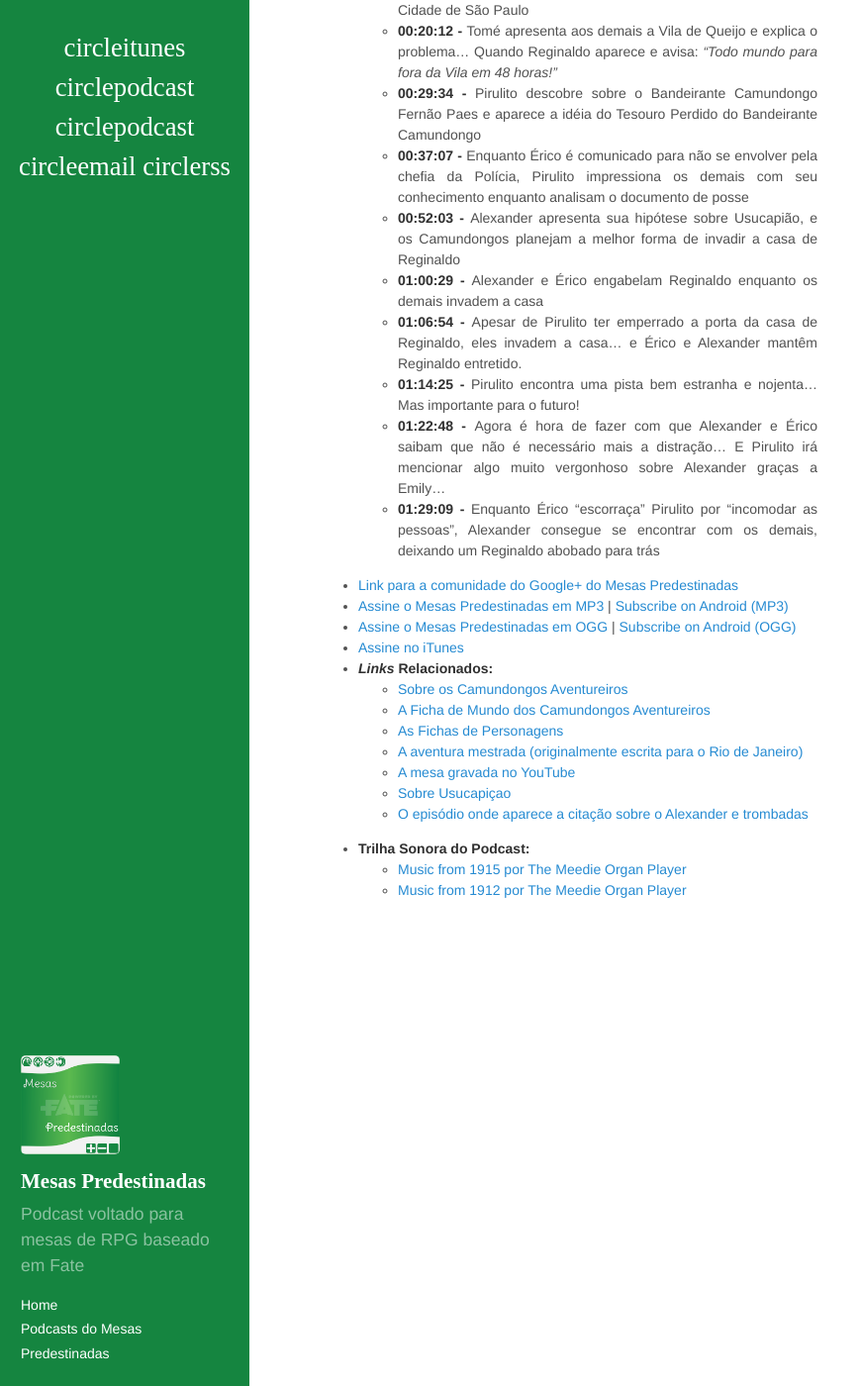
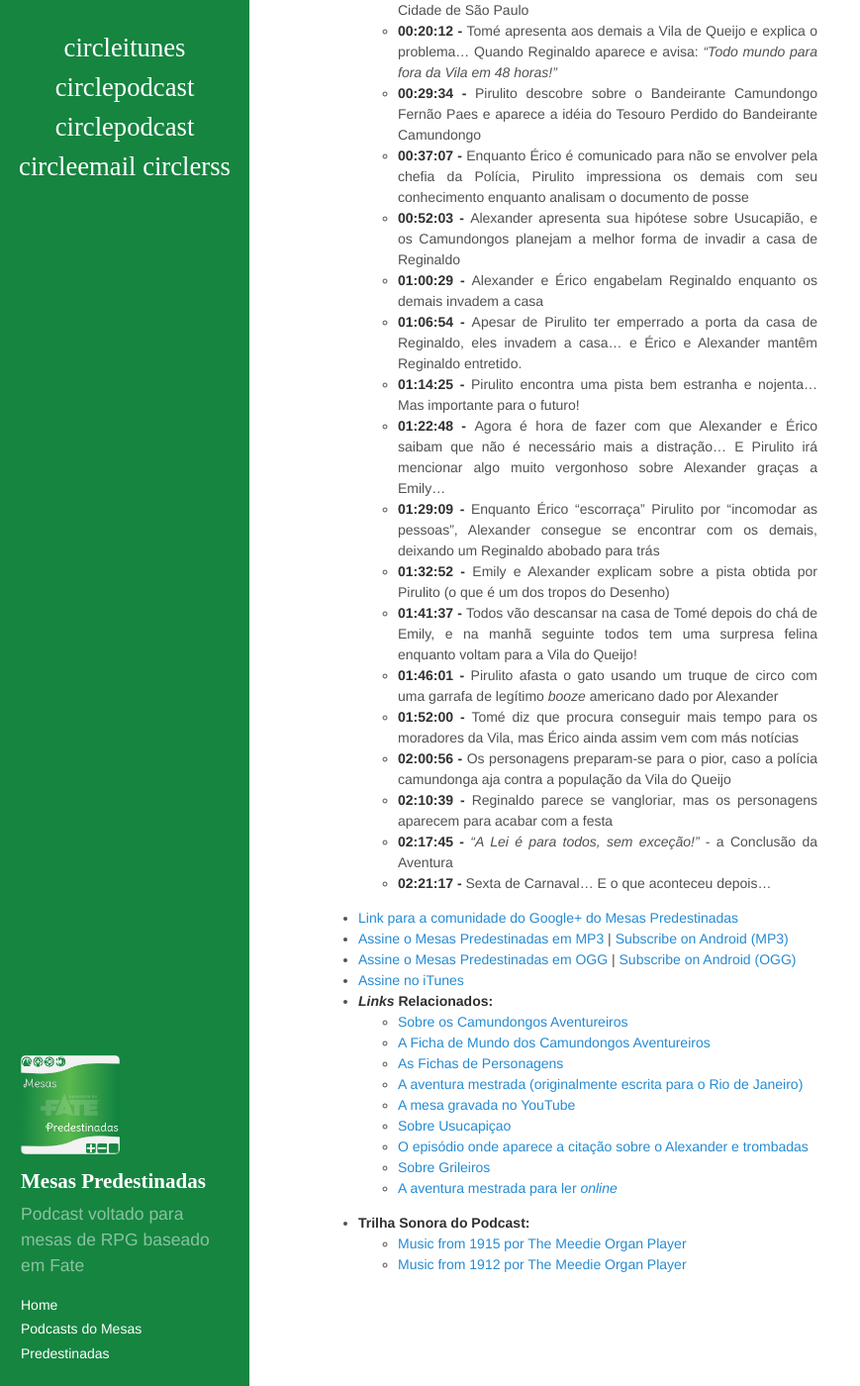
Before and after one commit to mesaspredestinadas/mesaspredestinadas.github.io, a Jekyll site: the page built from _posts/2016-07-29-MP7-VilaDoQueijo.md, in a window 1280 px wide and 1400 px high, scrolled down 1567 px. Shown: the whole window at 99% size, without its empty margins (0-869 px from the left). Built offline with Jekyll 4.4.1, drawn with Linux system fonts in a browser that asks for light colours; some web fonts are replaced.

Commit message:
Camundongos Aventureiros

```diff
--- a/_posts/2016-07-29-MP7-VilaDoQueijo.md
+++ b/_posts/2016-07-29-MP7-VilaDoQueijo.md
@@ -52,6 +52,22 @@ events:
     text: Agora é hora de fazer com que Alexander e Érico saibam que não é necessário mais a distração... E Pirulito irá mencionar algo muito vergonhoso sobre Alexander graças a Emily...
   - time: "01:29:09"
     text: Enquanto Érico "escorraça" Pirulito por "incomodar as pessoas", Alexander consegue se encontrar com os demais, deixando um Reginaldo abobado para trás
+  - time: "01:32:52"
+    text: Emily e Alexander explicam sobre a pista obtida por Pirulito (o que é um dos tropos do Desenho)
+  - time: "01:41:37"
+    text: Todos vão descansar na casa de Tomé depois do chá de Emily, e na manhã seguinte todos tem uma surpresa felina enquanto voltam para a Vila do Queijo!
+  - time: "01:46:01"
+    text: Pirulito afasta o gato usando um truque de circo com uma garrafa de legítimo _booze_ americano dado por Alexander
+  - time: "01:52:00"
+    text: Tomé diz que procura conseguir mais tempo para os moradores da Vila, mas Érico ainda assim vem com más notícias
+  - time: "02:00:56"
+    text: Os personagens preparam-se para o pior, caso a polícia camundonga aja contra a população da Vila do Queijo
+  - time: "02:10:39"
+    text: Reginaldo parece se vangloriar, mas os personagens aparecem para acabar com a festa
+  - time: "02:17:45"
+    text: _"A Lei é para todos, sem exceção!"_ - a Conclusão da Aventura
+  - time: "02:21:17"
+    text: Sexta de Carnaval... E o que aconteceu depois...
 related_links:
   - text: Sobre os Camundongos Aventureiros
     link: https://pt.wikipedia.org/wiki/The_Country_Mouse_and_the_City_Mouse_Adventures
@@ -67,6 +83,10 @@ related_links:
     link: https://pt.wikipedia.org/wiki/Usucapi%C3%A3o
   - text: O episódio onde aparece a citação sobre o Alexander e trombadas
     link: https://www.youtube.com/watch?v=RKWDv8Y9t4M
+  - text: Sobre Grileiros
+    link: https://pt.wikipedia.org/wiki/Grileiro#Origem_do_termo
+  - text: A aventura mestrada para ler _online_
+    link: /aventuras/VilaDoQueijo/
 youtube_table: oDbyWAq_MLs
 soundtrack:
   - music: Music from 1915
```
Also changed, not shown: _posts/2016-07-29-VilaDoQueijo.md (+3 -3 lines).
